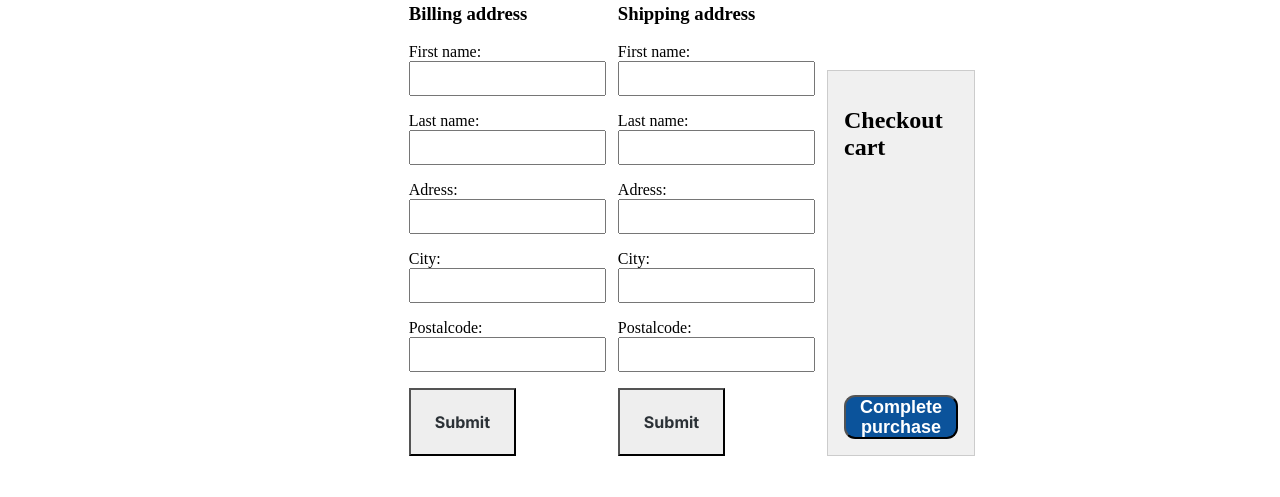
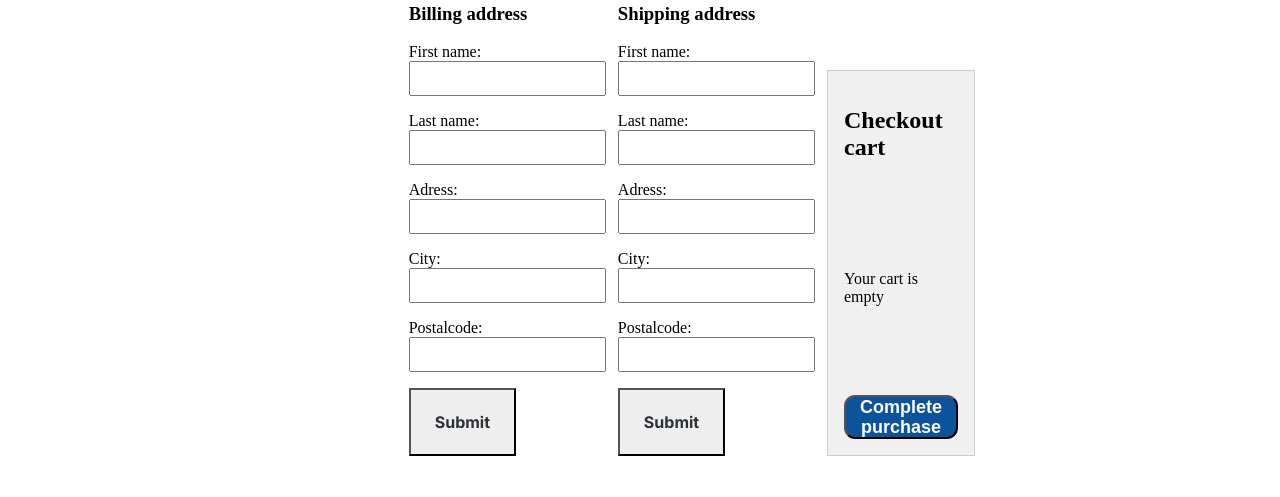
Before and after one commit to EmperorBlizzard/Frontend2Assignment, a React (Vite) app in the folder Frontend2Assignment/: page /checkoutpage in a window 1280 px wide. Shown: the part 303-800 px from the top of the page. Built offline with nearby package versions, Linux system fonts and the light colour scheme.

Commit message:
Funktion för att se om något finns i Cart

```diff
--- a/Frontend2Assignment/src/components/sections/checkoutPage/sections/CheckoutCart.jsx
+++ b/Frontend2Assignment/src/components/sections/checkoutPage/sections/CheckoutCart.jsx
@@ -2,6 +2,8 @@ import React from "react";
 import styled from "styled-components";
 import PurchaseButton from "../individual/PurchaseButton";
 import CheckoutCartItem from "./CheckoutCartItem";
+
+
 
 const CheckoutCartContainer = styled.div`
   display: flex;
@@ -18,17 +20,24 @@ const CheckoutCartContainer = styled.div`
   `
 
 const CheckoutCart = ({CheckoutCartItems}) =>{
+    console.log("Rendering CheckoutCart");
+
+    const hasItemsInCart = CheckoutCartItems && CheckoutCartItems.length > 0;
     return(
 
         <CheckoutCartContainer>
             <h2>Checkout cart</h2>
-           {CheckoutCartItems && CheckoutCartItems.length >0 && CheckoutCartItems.map((item) =>(
-            <CheckoutCartItem key={item.product.id} product={item.product} quantity ={item.quantity} />
-        ))}
+           {hasItemsInCart ?(
+            CheckoutCartItem.map((item) => (
+            <CartContainer key={item.product.id} product ={item.product} quantity ={item.quantity} />
+            ))
+
+           ) : (
+            <p>Your cart is empty</p>
+        )}
+
         <PurchaseButton />
         </CheckoutCartContainer>
-
-
 
     );
 
--- a/Frontend2Assignment/src/components/sections/checkoutPage/sections/CheckoutCartItem.jsx
+++ b/Frontend2Assignment/src/components/sections/checkoutPage/sections/CheckoutCartItem.jsx
@@ -1,11 +1,12 @@
 import React from "react";
 
-const CheckoutCartItem = ({product, price, quantity}) =>{
+const CheckoutCartItem = ({product, price, quantity, isPacked}) =>{
     return(
         <div>
             <p>{product.title}</p>
             <p>{product.price}</p>
             <p>{product.quantity}</p>
+            <p>{isPacked ?'yes' : 'No'}</p>
 
         </div>
 
```
